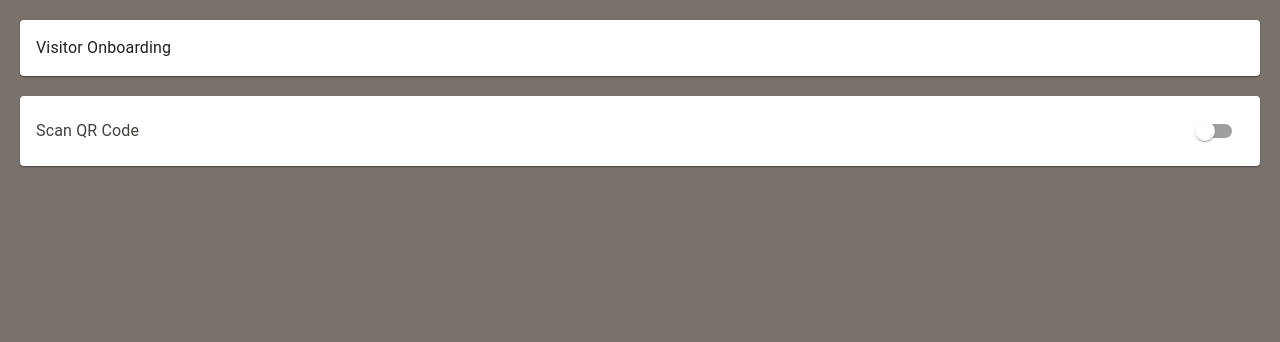
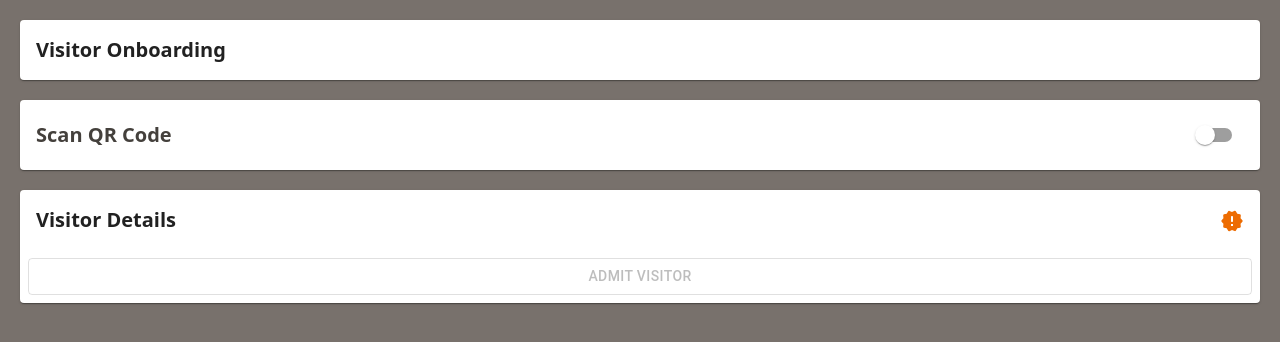
Before and after one commit to vshelke/rmm2conf, a Next.js app: page / in a window 1280 px wide. Shown: the top 342 px of the page. Built offline with nearby package versions, Linux system fonts and the light colour scheme.

Commit message:
feat: improved qr scanning and state management

```diff
--- a/package.json
+++ b/package.json
@@ -11,7 +11,6 @@
   "dependencies": {
     "@emotion/react": "^11.10.5",
     "@emotion/styled": "^11.10.5",
-    "@fontsource/public-sans": "^4.5.12",
     "@mui/icons-material": "^5.11.0",
     "@mui/joy": "^5.0.0-alpha.63",
     "@mui/material": "^5.11.5",
--- a/src/components/Greetings.tsx
+++ b/src/components/Greetings.tsx
@@ -1,7 +1,6 @@
 import React from "react";
 import Card from "@mui/material/Card";
 import CardContent from "@mui/material/CardContent";
-import Typography from "@mui/material/Typography";
 
 export interface IGreetings {
   className?: string
@@ -11,9 +10,9 @@ const Greetings: React.FC<IGreetings> = ({ className }) => {
   return (
     <Card className={className}>
       <CardContent>
-        <Typography className="font-semibold text-xl">
+        <h2 className="font-semibold text-xl">
           Visitor Onboarding
-        </Typography>
+        </h2>
       </CardContent>
       <div></div>
     </Card>
--- a/src/components/ScanOperation.tsx
+++ b/src/components/ScanOperation.tsx
@@ -2,21 +2,23 @@ import QRScanner from "@/components/QRScanner";
 import React, { useState, useMemo, useEffect } from "react";
 import Card from "@mui/material/Card";
 import CardContent from "@mui/material/CardContent";
-import Typography from "@mui/material/Typography";
 import { Switch } from "@mui/material";
 import Chip from "@mui/material/Chip";
 import Stack from "@mui/material/Stack";
 import { getChipsMap, getStatus } from "@/utils/helpers";
+import { IDataObject } from "@/pages";
+import FaceRoundedIcon from '@mui/icons-material/FaceRounded';
 
 export interface IScanOperation {
   className?: string;
-  onParsedData?: (data: object) => void;
+  onParsedData?: (data: IDataObject) => void;
 }
 
 const ScanOperation: React.FC<IScanOperation> = ({ className, onParsedData }) => {
   const [scanner, setScanner] = useState(false);
   const [data, setData] = useState("");
   const [error, setError] = useState<Error>();
+  const [visitorId, setVisitorId] = useState<string | null>(null);
   const [scanChip, dataChip, dataStatus] = useMemo(() => {
     const [scanStatus, dataStatus] = getStatus(scanner, data, error);
     const [scanChip, dataChip] = getChipsMap(scanStatus, dataStatus, error);
@@ -26,6 +28,7 @@ const ScanOperation: React.FC<IScanOperation> = ({ className, onParsedData }) =>
   useEffect(() => {
     if (dataStatus === "valid" && onParsedData) {
       const [id, timestamp] = atob(data).split("-");
+      setVisitorId(id);
       onParsedData({id, timestamp});
     }
   }, [data, dataStatus, onParsedData]);
@@ -34,9 +37,9 @@ const ScanOperation: React.FC<IScanOperation> = ({ className, onParsedData }) =>
     <Card className={className}>
       <CardContent>
         <div className="flex items-center justify-between">
-          <Typography className="font-semibold text-xl text-stone-700">
+          <h2 className="font-semibold text-xl text-stone-700">
             Scan QR Code
-          </Typography>
+          </h2>
           <Switch
             checked={scanner}
             onChange={(event, checked) => setScanner(checked)}
@@ -52,6 +55,7 @@ const ScanOperation: React.FC<IScanOperation> = ({ className, onParsedData }) =>
           <Stack direction="row" spacing={1}>
             <Chip {...scanChip} />
             <Chip {...dataChip} />
+            {visitorId && <Chip label={`ID: ${visitorId}`} color="info" icon={<FaceRoundedIcon />} />}
           </Stack>
         )}
       </div>
--- a/src/components/VisitorDetails.tsx
+++ b/src/components/VisitorDetails.tsx
@@ -1,11 +1,153 @@
-import React from "react";
+import React, { ReactElement, useEffect, useState } from "react";
+import Card from "@mui/material/Card";
+import CardContent from "@mui/material/CardContent";
+import { IDataObject } from "@/pages";
+import CircularProgress from "@mui/material/CircularProgress";
+import CircleRoundedIcon from "@mui/icons-material/CircleRounded";
+import NewReleasesRoundedIcon from "@mui/icons-material/NewReleasesRounded";
+import VerifiedUserRoundedIcon from "@mui/icons-material/VerifiedUserRounded";
+import ReportRoundedIcon from "@mui/icons-material/ReportRounded";
+import Button from "@mui/material/Button";
+import CardActions from "@mui/material/CardActions";
+export interface IVisitorDetails {
+  className?: string;
+  data: IDataObject | null;
+}
 
-export interface IVisitorDetails {}
+export interface IDetailItem {
+  title: string;
+  value: string | ReactElement;
+}
 
-const VisitorDetails: React.FC<IVisitorDetails> = ({}) => {
-  return <div />;
+const getVisitorDetails = (
+  payload: IDataObject,
+  onData: (data: object) => void
+) => {
+  return fetch("https://eo3aq3y7kt6w0lx.m.pipedream.net", {
+    method: "POST",
+    body: JSON.stringify(payload),
+  })
+    .then((response) => response.json())
+    .then((data) => onData(data));
 };
 
-VisitorDetails.defaultProps = {}
+const admitVisitor = (payload: object) => {
+  return fetch("https://eo3ca78k1kpru8z.m.pipedream.net", {
+    method: "POST",
+    body: JSON.stringify(payload),
+  });
+};
 
-export default VisitorDetails
+const statusComponentMap: any = {
+  loading: <CircularProgress size={25} thickness={5} />,
+  default: <CircleRoundedIcon />,
+  invalid: <NewReleasesRoundedIcon color="warning" />,
+  valid: <VerifiedUserRoundedIcon color="success" />,
+  error: <ReportRoundedIcon color="error" />,
+};
+
+const DetailItem: React.FC<IDetailItem> = ({ title, value }) => {
+  return (
+    <div className="flex justify-between">
+      <span>{title}</span>
+      <span>{value}</span>
+    </div>
+  );
+};
+
+const VisitorDetails: React.FC<IVisitorDetails> = ({ className, data }) => {
+  const [details, setDetails] = useState<any>(null);
+  const [disableAdmit, setDisableAdmit] = useState(true);
+
+  useEffect(() => {
+    if (data) {
+      getVisitorDetails(data, setDetails);
+    }
+  }, [data, setDetails]);
+
+  useEffect(() => {
+    if (!details || details?.is_admitted) {
+      setDisableAdmit(true);
+    } else if (!!details || !details?.is_admitted) {
+      setDisableAdmit(false);
+    }
+  }, [details, setDisableAdmit]);
+
+  return (
+    <Card className={className}>
+      <CardContent>
+        <div className="flex items-center justify-between">
+          <div className="font-semibold text-xl">Visitor Details</div>
+          <div className="text-base text-stone-400">
+            {details?.is_valid
+              ? statusComponentMap.valid
+              : statusComponentMap.invalid}
+          </div>
+        </div>
+        {details && (
+          <div className="space-y-2 pt-4">
+            <DetailItem
+              title="Name"
+              value={`${details?.data?.title} ${details?.data?.full_name}`}
+            />
+            <DetailItem
+              title="Email"
+              value={
+                <a
+                  className="underline text-blue-500"
+                  href={`mailto:${details?.data?.email}`}
+                >
+                  {details?.data?.email}
+                </a>
+              }
+            />
+            <DetailItem title="Gender" value={details?.data?.gender} />
+            <DetailItem title="Institute" value={details?.data?.institute} />
+            <DetailItem
+              title="Number"
+              value={
+                <a
+                  className="underline text-blue-500"
+                  href={`tel:${details?.data?.number}`}
+                >
+                  {details?.data?.number}
+                </a>
+              }
+            />
+          </div>
+        )}
+      </CardContent>
+      <CardActions>
+        <Button
+          color="success"
+          variant="outlined"
+          className="w-full"
+          disableElevation
+          disabled={disableAdmit}
+          onClick={() => {
+            if (details) {
+              admitVisitor({
+                id: details?.data?.id,
+                timestamp: details?.data?.timestamp,
+                is_valid: details?.is_valid,
+                title: details?.data?.title,
+                full_name: details?.data?.full_name,
+                email: details?.data?.email,
+                gender: details?.data?.gender,
+                institute: details?.data?.institute,
+                number: details?.data?.number,
+              });
+              setDisableAdmit(true);
+            }
+          }}
+        >
+          Admit Visitor
+        </Button>
+      </CardActions>
+    </Card>
+  );
+};
+
+VisitorDetails.defaultProps = {};
+
+export default VisitorDetails;
--- a/src/pages/_app.tsx
+++ b/src/pages/_app.tsx
@@ -1,5 +1,4 @@
 import '@/styles/globals.css'
-import '@fontsource/public-sans';
 import type { AppProps } from 'next/app'
 
 export default function App({ Component, pageProps }: AppProps) {
--- a/src/pages/index.tsx
+++ b/src/pages/index.tsx
@@ -2,13 +2,21 @@ import Greetings from "@/components/Greetings";
 import ScanOperation from "@/components/ScanOperation";
 import VisitorDetails from "@/components/VisitorDetails";
 import EventAction from "@/components/EventAction";
+import { useState } from "react";
+
+export interface IDataObject {
+  id: string;
+  timestamp: string;
+}
 
 export default function Home() {
+  const [data, setData] = useState<null | IDataObject>(null);
+
   return (
     <div>
       <Greetings className="m-5"/>
-      <ScanOperation className="m-5"/>
-      <VisitorDetails />
+      <ScanOperation className="m-5" onParsedData={setData}/>
+      <VisitorDetails className="m-5" data={data}/>
       <EventAction />
     </div>
   );
--- a/src/utils/helpers.tsx
+++ b/src/utils/helpers.tsx
@@ -75,7 +75,7 @@ export const getChipsMap = (scanStatus: string, dataStatus: string, error?: Erro
       icon: <DataObjectRoundedIcon />,
     },
     valid: {
-      label: "QR Code Valid",
+      label: "QR Valid",
       color: "success",
       icon: <VerifiedRoundedIcon />,
     },
```
Also changed, not shown: 1 other file (tests, documents, lock files or other folders).
